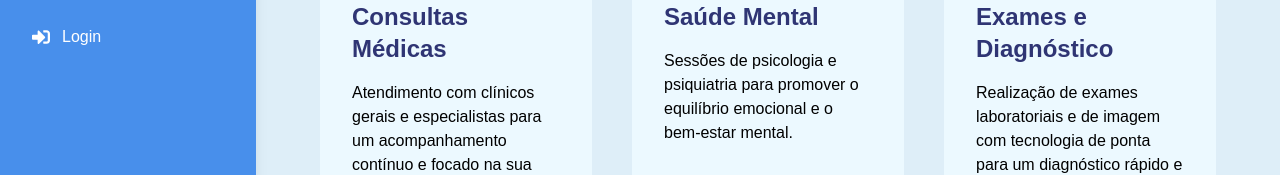
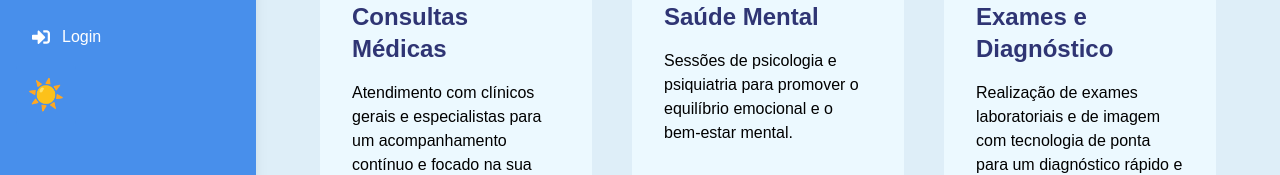
Before and after one commit to KauaKlein/DreamHealth, a React (Vite) app: page / in a window 1280 px wide. Shown: the part 395-570 px from the top of the page. Built offline with nearby package versions, Linux system fonts and the light colour scheme.

Commit message:
Começo da feature botão troca tema

```diff
--- /dev/null
+++ b/src/components/BotaoMode/BotaoMode.jsx
@@ -0,0 +1,24 @@
+import { useState } from "react";
+
+export const BotaoMode = () => {
+  const [darkMode, setDarkMode] = useState(false);
+
+  const toggleTheme = () => {
+    setDarkMode(!darkMode);
+    if(darkMode){
+        document.documentElement.classList.remove("dark");
+    }else{
+        document.documentElement.classList.add("dark");
+    }
+  };
+
+  return (
+    <button
+      className="w-15 h-15 rounded bg-[var(--color-primary)] text-3xl text-white flex items-center justify-center"
+      onClick={toggleTheme}
+      aria-label="Alternar tema"
+    >
+      {darkMode ? "🌙" : "☀️"}
+    </button>
+  );
+};
--- a/src/components/layout/NavMenu.jsx
+++ b/src/components/layout/NavMenu.jsx
@@ -8,6 +8,7 @@ import {
   FaSignInAlt,
   FaHome,
 } from "react-icons/fa";
+import { BotaoMode } from "../BotaoMode/BotaoMode.jsx";
 
 export const NavMenu = () => {
   return (
@@ -73,6 +74,7 @@ export const NavMenu = () => {
           <FaSignInAlt className="mr-3 text-lg" />
           Login
         </Link>
+        <BotaoMode/>
       </nav>
       <div className="p-4 mt-auto">
         <Link
```
